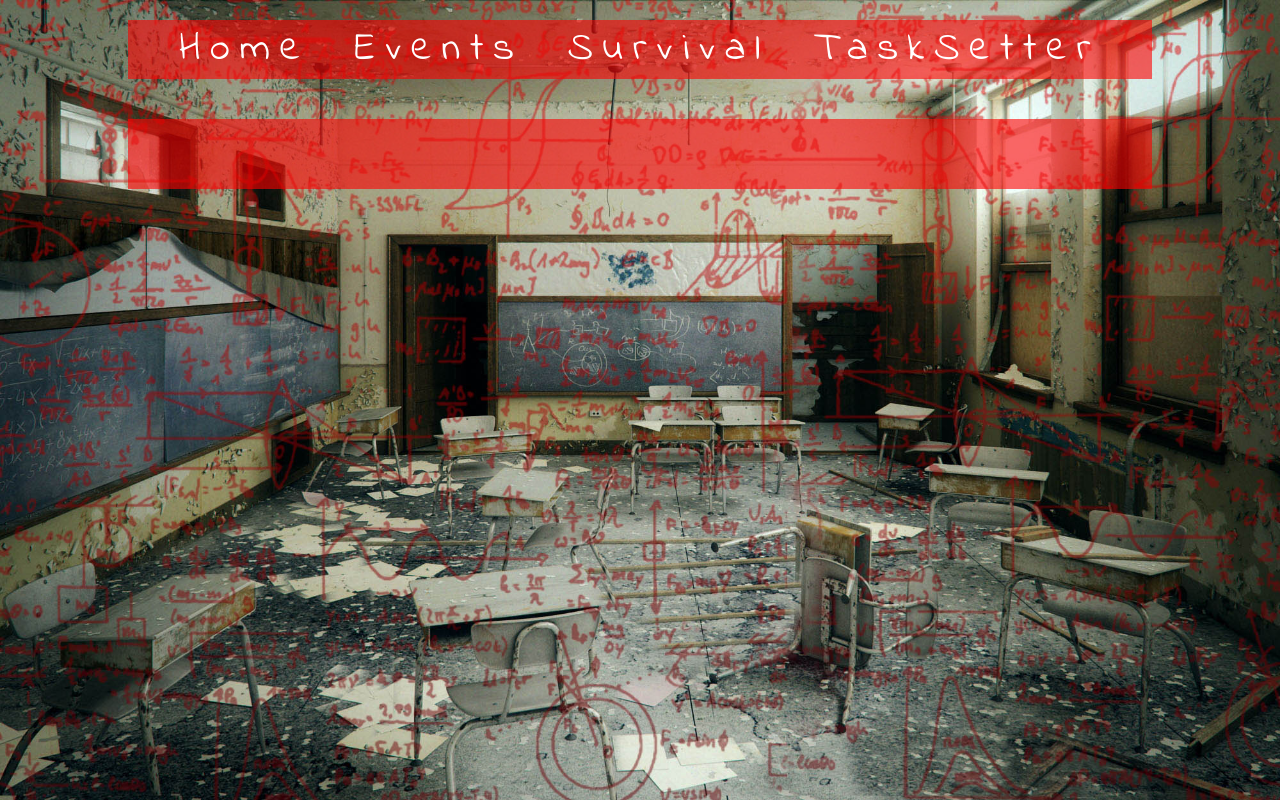
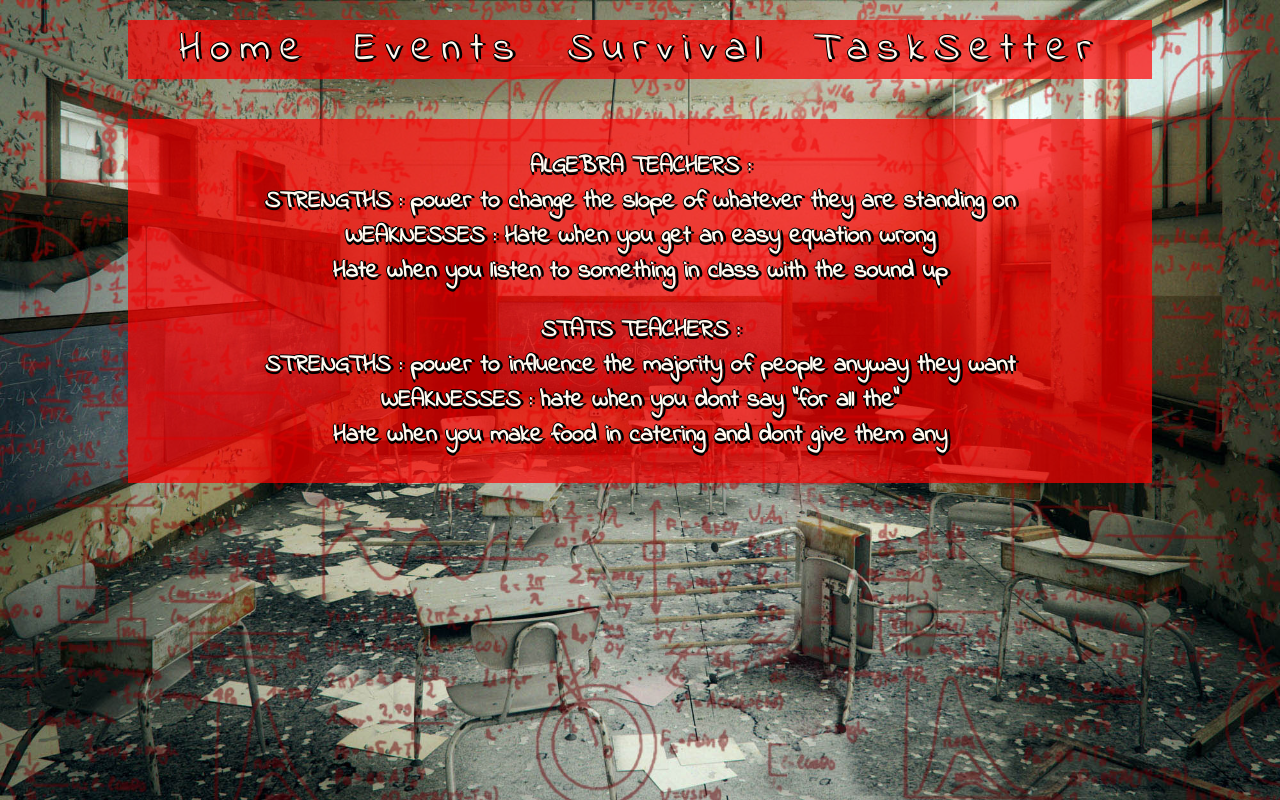
Before and after one commit to campbelljacob/L2WebProject, a plain HTML site: page survival.html in a window 1280 px wide. Drawn offline with Linux system fonts and the light colour scheme.

Commit message:
close to finished
need to fix 8 ball and text size

```diff
--- a/styles.css
+++ b/styles.css
@@ -6,6 +6,8 @@
 html {
     background-image: url('images/bg.jpg');
     background-size: 100vw 100vh;
+    background-repeat: no-repeat;
+    background-attachment: fixed;
 }
 
 * {
@@ -19,7 +21,7 @@ html {
 }
 
 nav {
-    background-color: rgba(255, 0, 0, 0.6);
+    background-color: rgba(255, 0, 0, 0.7);
     grid-column: 2/3;
     text-align: center;
     margin: 20px 0px;
@@ -29,20 +31,22 @@ nav a {
     text-decoration: none;
     font-family: IndieFlower;
     padding: 20px;
-    color: white;
+    color: floralwhite;
     font-size: 40px;
     letter-spacing: 10px;
+    text-shadow: -1px 0 black, 0 3px black, 3px 0 black, 0 -1px black;
 }
 
 section {
     grid-column: 2/3;
     margin: 20px 0px;
-    background-color: rgba(255, 0, 0, 0.6);
+    background-color: rgba(255, 0, 0, 0.7);
     text-align: center;
     text-decoration: none;
     font-family: IndieFlower;
-    color: white;
+    color: floralwhite;
     padding: 30px 0px;
+    text-shadow: -1px 0 black, 0 3px black, 3px 0 black, 0 -1px black;
 }
 
 h1 {
@@ -69,11 +73,3 @@ button {
     width: 60px;
     height: auto;
 }
-
-p {
-    font-size: 40px;
-}
-
-h2 {
-    font-size: 40px;
-}
--- a/survival.html
+++ b/survival.html
@@ -15,5 +15,15 @@
             <a href="tasksetter.html">TaskSetter</a>
         </nav>
         <section>
-            <h1> </h1>
+            <h2>
+                ALGEBRA TEACHERS :
+                <p>STRENGTHS : power to  change the slope of whatever they are standing on
+                <p>WEAKNESSES : Hate when you get an easy equation wrong
+                <p>Hate when you listen to something in class with the sound up</h2>
+            <br>
+            <h2>
+                STATS TEACHERS :
+                <p>STRENGTHS : power to influence the majority of people anyway they want
+                <p>WEAKNESSES : hate when you dont say "for all the"
+                <p>Hate when you make food in catering and dont give them any</h2>
         </section>
```
Also changed, not shown: Events.html (+1 -3 lines), tasksetter.html (+6 -4 lines).
